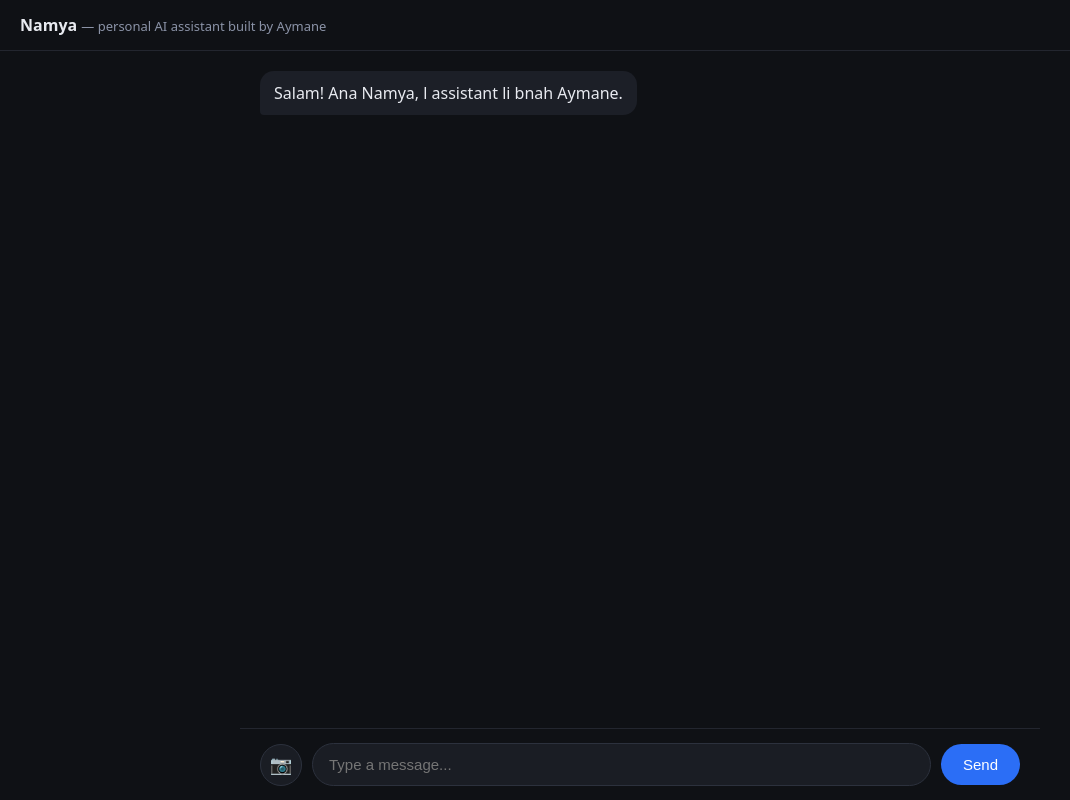
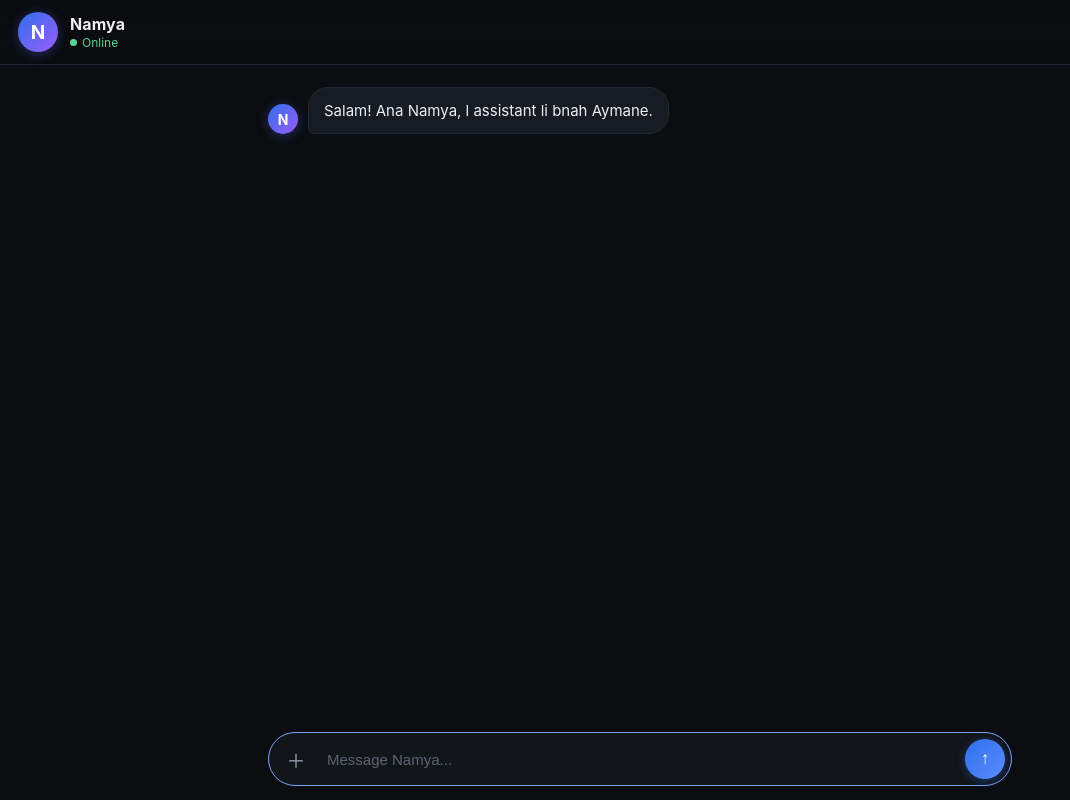
Before and after one commit to aymanemt1/namya, a website: page public/index.html in a window 1280 px wide. Shown: the whole page, without its empty margins (0-1070 px from the left). Drawn offline with Linux system fonts and the light colour scheme.

Commit message:
Muse-style chat UI redesign

```diff
--- a/public/index.html
+++ b/public/index.html
@@ -2,42 +2,118 @@
 <html lang="en">
 <head>
 <meta charset="utf-8">
-<meta name="viewport" content="width=device-width, initial-scale=1">
+<meta name="viewport" content="width=device-width, initial-scale=1, viewport-fit=cover">
 <title>Namya — AI Assistant</title>
 <style>
-  * { box-sizing: border-box; }
-  body { margin: 0; font-family: system-ui, -apple-system, sans-serif; background: #0f1115; color: #e8eaf0; display: flex; flex-direction: column; height: 100vh; }
-  header { padding: 14px 20px; border-bottom: 1px solid #23262f; font-weight: 600; display: flex; justify-content: space-between; align-items: center; }
-  header span { color: #8b93a7; font-weight: 400; font-size: 13px; }
-  #meminfo { font-size: 12px; color: #8b93a7; cursor: pointer; }
-  #chat { flex: 1; overflow-y: auto; padding: 20px; display: flex; flex-direction: column; gap: 12px; max-width: 800px; width: 100%; margin: 0 auto; }
-  .msg { max-width: 75%; padding: 10px 14px; border-radius: 14px; line-height: 1.5; white-space: pre-wrap; word-wrap: break-word; }
-  .user { align-self: flex-end; background: #2b6ef6; color: #fff; border-bottom-right-radius: 4px; }
-  .model { align-self: flex-start; background: #1c1f27; border-bottom-left-radius: 4px; }
-  .typing { opacity: 0.6; font-style: italic; }
-  .msg img.attached { max-width: 220px; border-radius: 10px; display: block; margin-bottom: 8px; }
-  #preview { display: none; padding: 0 20px 8px; max-width: 800px; width: 100%; margin: 0 auto; }
-  #preview img { max-height: 90px; border-radius: 10px; }
-  #preview button { background: #2c313d; color: #e8eaf0; border: none; border-radius: 12px; padding: 4px 10px; margin-left: 8px; cursor: pointer; font-size: 12px; }
-  #bar { display: flex; gap: 10px; padding: 14px 20px; border-top: 1px solid #23262f; max-width: 800px; width: 100%; margin: 0 auto; align-items: center; }
-  #input { flex: 1; padding: 12px 16px; border-radius: 24px; border: 1px solid #2c313d; background: #1a1d24; color: #e8eaf0; font-size: 15px; outline: none; }
-  #send { padding: 12px 22px; border-radius: 24px; border: none; background: #2b6ef6; color: #fff; font-size: 15px; cursor: pointer; }
-  #send:disabled { opacity: 0.5; cursor: default; }
-  #imgbtn { background: #1a1d24; border: 1px solid #2c313d; color: #e8eaf0; border-radius: 50%; width: 42px; height: 42px; font-size: 18px; cursor: pointer; flex-shrink: 0; }
+  :root {
+    --bg: #0b0d10;
+    --bg-soft: #12151a;
+    --bubble-user: #2f6fed;
+    --bubble-ai: #171b22;
+    --text: #eceef3;
+    --text-dim: #9aa3b2;
+    --border: #222833;
+    --accent: #7aa2ff;
+  }
+  * { box-sizing: border-box; -webkit-tap-highlight-color: transparent; }
+  html, body { height: 100%; }
+  body {
+    margin: 0; background: var(--bg); color: var(--text);
+    font-family: -apple-system, BlinkMacSystemFont, "SF Pro Text", system-ui, "Segoe UI", sans-serif;
+    display: flex; flex-direction: column; height: 100dvh; overflow: hidden;
+  }
+  /* ---- header ---- */
+  header {
+    display: flex; align-items: center; gap: 12px;
+    padding: 12px 18px; border-bottom: 1px solid var(--border);
+    background: rgba(11,13,16,.92); backdrop-filter: blur(12px);
+    z-index: 10;
+  }
+  .avatar {
+    width: 40px; height: 40px; border-radius: 50%; flex-shrink: 0;
+    background: linear-gradient(135deg, #2f6fed, #9b5cf6);
+    display: flex; align-items: center; justify-content: center;
+    font-weight: 700; font-size: 19px; color: #fff;
+    box-shadow: 0 2px 12px rgba(80,110,255,.35);
+  }
+  .who { flex: 1; min-width: 0; }
+  .who .name { font-weight: 650; font-size: 16px; letter-spacing: .1px; }
+  .who .status { font-size: 12px; color: #58d68d; display: flex; align-items: center; gap: 5px; margin-top: 1px; }
+  .who .status::before { content: ""; width: 7px; height: 7px; border-radius: 50%; background: #58d68d; display: inline-block; }
+  #meminfo { font-size: 13px; color: var(--text-dim); cursor: pointer; padding: 6px 10px; border-radius: 16px; background: var(--bg-soft); border: 1px solid var(--border); }
+  #meminfo:empty { display: none; }
+  /* ---- chat ---- */
+  #chat {
+    flex: 1; overflow-y: auto; padding: 22px 18px 12px;
+    display: flex; flex-direction: column; gap: 18px;
+    max-width: 780px; width: 100%; margin: 0 auto;
+    scrollbar-width: thin; scrollbar-color: var(--border) transparent;
+  }
+  .row { display: flex; gap: 10px; align-items: flex-end; animation: fadeUp .25s ease; }
+  .row.user { justify-content: flex-end; }
+  @keyframes fadeUp { from { opacity: 0; transform: translateY(6px); } to { opacity: 1; transform: none; } }
+  .row .avatar.sm { width: 30px; height: 30px; font-size: 14px; }
+  .msg {
+    max-width: 78%; padding: 11px 15px; line-height: 1.55; font-size: 15px;
+    white-space: pre-wrap; word-wrap: break-word; border-radius: 20px;
+  }
+  .row.user .msg { background: var(--bubble-user); color: #fff; border-bottom-right-radius: 6px; }
+  .row.model .msg { background: var(--bubble-ai); border: 1px solid var(--border); border-bottom-left-radius: 6px; }
+  .msg img.attached { max-width: 230px; border-radius: 12px; display: block; margin-bottom: 8px; }
+  .typing-dots span { display: inline-block; width: 7px; height: 7px; margin-right: 4px; border-radius: 50%; background: var(--text-dim); animation: blink 1.2s infinite; }
+  .typing-dots span:nth-child(2) { animation-delay: .2s; }
+  .typing-dots span:nth-child(3) { animation-delay: .4s; }
+  @keyframes blink { 0%, 60%, 100% { opacity: .25; } 30% { opacity: 1; } }
+  /* ---- preview ---- */
+  #preview { display: none; padding: 0 18px 8px; max-width: 780px; width: 100%; margin: 0 auto; align-items: center; gap: 8px; }
+  #preview.show { display: flex; }
+  #preview img { max-height: 84px; border-radius: 12px; border: 1px solid var(--border); }
+  #preview button { background: var(--bg-soft); color: var(--text-dim); border: 1px solid var(--border); border-radius: 14px; padding: 5px 11px; cursor: pointer; font-size: 12px; }
+  /* ---- input bar ---- */
+  #bar { padding: 10px 18px calc(14px + env(safe-area-inset-bottom)); max-width: 780px; width: 100%; margin: 0 auto; }
+  #barinner {
+    display: flex; gap: 8px; align-items: center;
+    background: var(--bg-soft); border: 1px solid var(--border); border-radius: 28px;
+    padding: 6px 6px 6px 8px;
+  }
+  #barinner:focus-within { border-color: var(--accent); }
+  #imgbtn {
+    background: transparent; border: none; color: var(--text-dim);
+    width: 38px; height: 38px; font-size: 19px; cursor: pointer; border-radius: 50%; flex-shrink: 0;
+  }
+  #imgbtn:active { background: #ffffff14; }
+  #input {
+    flex: 1; background: transparent; border: none; outline: none;
+    color: var(--text); font-size: 15px; padding: 10px 4px; min-width: 0;
+  }
+  #input::placeholder { color: #5b6472; }
+  #send {
+    width: 40px; height: 40px; border-radius: 50%; border: none; flex-shrink: 0;
+    background: linear-gradient(135deg, #2f6fed, #5b8cff); color: #fff;
+    font-size: 17px; cursor: pointer; display: flex; align-items: center; justify-content: center;
+    box-shadow: 0 2px 10px rgba(47,111,237,.4);
+  }
+  #send:disabled { opacity: .45; box-shadow: none; cursor: default; }
 </style>
 </head>
 <body>
 <header>
-  <div>Namya <span>— personal AI assistant built by Aymane</span></div>
+  <div class="avatar">N</div>
+  <div class="who">
+    <div class="name">Namya</div>
+    <div class="status">Online</div>
+  </div>
   <div id="meminfo" title="What Namya remembers about you"></div>
 </header>
 <div id="chat"></div>
 <div id="preview"><img id="previewimg" alt="attachment preview"><button id="clearimg">✕ remove</button></div>
 <div id="bar">
-  <button id="imgbtn" title="Attach an image">📷</button>
+  <div id="barinner">
+    <button id="imgbtn" title="Attach an image">＋</button>
     <input type="file" id="fileinput" accept="image/*" style="display:none">
-  <input id="input" placeholder="Type a message..." autocomplete="off">
-  <button id="send">Send</button>
+    <input id="input" placeholder="Message Namya..." autocomplete="off">
+    <button id="send" title="Send">↑</button>
+  </div>
 </div>
 <script>
   const chat = document.getElementById("chat");
@@ -50,9 +126,8 @@
   const clearImg = document.getElementById("clearimg");
   const memInfo = document.getElementById("meminfo");
   const history = [];
-  let pendingImage = null; // {mimeType, data}
+  let pendingImage = null;
 
-  // ---- memory (localStorage) ----
   let memories = [];
   try { memories = JSON.parse(localStorage.getItem("namya_memories") || "[]"); } catch {}
   function renderMemInfo() {
@@ -65,8 +140,19 @@
   renderMemInfo();
 
   function addMsg(role, text, typing = false, imgDataUrl = null) {
+    const row = document.createElement("div");
+    row.className = "row " + role;
+    if (role === "model") {
+      const av = document.createElement("div");
+      av.className = "avatar sm";
+      av.textContent = "N";
+      row.appendChild(av);
+    }
     const d = document.createElement("div");
-    d.className = "msg " + role + (typing ? " typing" : "");
+    d.className = "msg";
+    if (typing) {
+      d.innerHTML = '<span class="typing-dots"><span></span><span></span><span></span></span>';
+    } else {
       if (imgDataUrl) {
         const im = document.createElement("img");
         im.className = "attached";
@@ -76,7 +162,9 @@
       const s = document.createElement("span");
       s.textContent = text;
       d.appendChild(s);
-    chat.appendChild(d);
+    }
+    row.appendChild(d);
+    chat.appendChild(row);
     chat.scrollTop = chat.scrollHeight;
     return d;
   }
@@ -91,12 +179,12 @@
       const dataUrl = rd.result;
       pendingImage = { mimeType: f.type || "image/jpeg", data: dataUrl.split(",")[1] };
       previewImg.src = dataUrl;
-      preview.style.display = "block";
+      preview.classList.add("show");
     };
     rd.readAsDataURL(f);
     fileInput.value = "";
   };
-  clearImg.onclick = () => { pendingImage = null; preview.style.display = "none"; };
+  clearImg.onclick = () => { pendingImage = null; preview.classList.remove("show"); };
 
   async function send() {
     const text = input.value.trim();
@@ -108,8 +196,8 @@
     history.push({ role: "user", text: text || "What do you see in this image?" });
     const images = pendingImage ? [pendingImage] : [];
     pendingImage = null;
-    preview.style.display = "none";
-    const t = addMsg("model", "...", true);
+    preview.classList.remove("show");
+    const t = addMsg("model", "", true);
     try {
       const r = await fetch("/api/chat", {
         method: "POST",
@@ -117,7 +205,6 @@
         body: JSON.stringify({ messages: history, memories, images }),
       });
       const j = await r.json();
-      t.classList.remove("typing");
       if (j.reply) {
         t.textContent = j.reply;
         history.push({ role: "model", text: j.reply });
@@ -133,11 +220,11 @@
         t.textContent = "Error: " + (j.error || "unknown");
       }
     } catch {
-      t.classList.remove("typing");
       t.textContent = "Error: could not reach the server.";
     }
     sendBtn.disabled = false;
     chat.scrollTop = chat.scrollHeight;
+    input.focus();
   }
 
   sendBtn.onclick = send;
```
Lines whose indentation alone changed are shown as unchanged.
